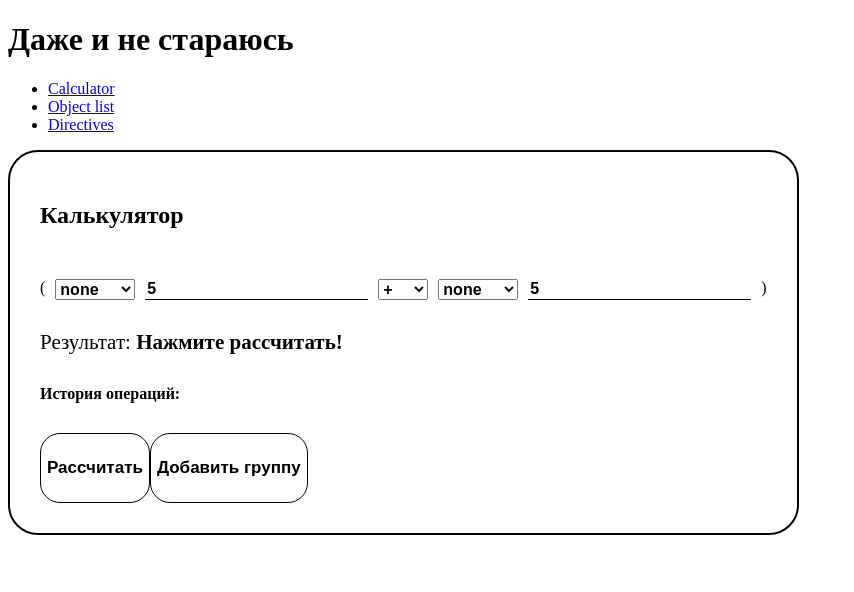
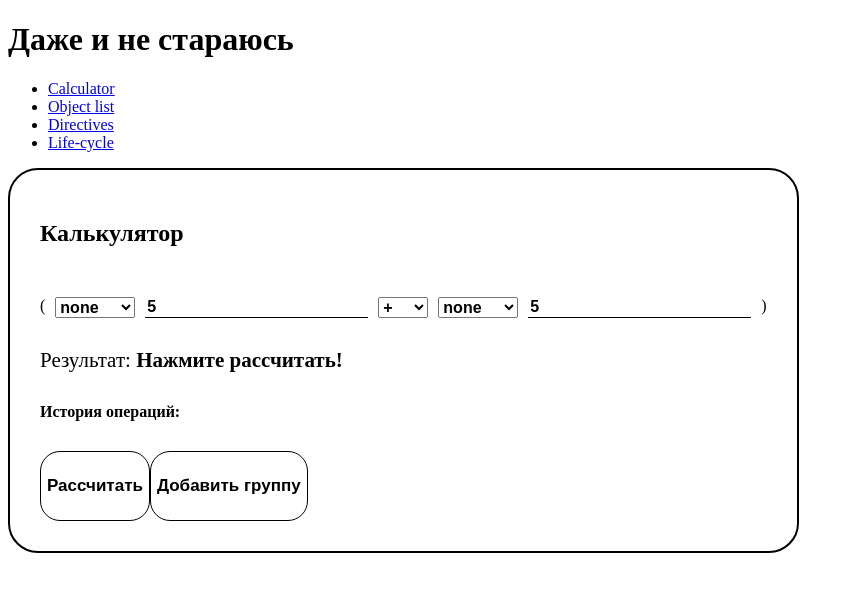
Before and after one commit to sniffjoke/angular-calculator, an Angular app: page /calculator in a window 1280 px wide. Shown: the top 592 px of the page, without its empty margins (0-854 px from the left). Built offline with nearby package versions, Linux system fonts and the light colour scheme.

Commit message:
add life-cycle component

```diff
--- a/src/app/app.component.ts
+++ b/src/app/app.component.ts
@@ -1,6 +1,6 @@
 import { Component } from '@angular/core';
 import { RouterOutlet } from '@angular/router';
-import {MyCalculatorModule} from "./components/my-calculator.module";
+import {MyCalculatorModule} from "./my-calculator/my-calculator.module";
 import {NavigationComponent} from "./components/navigation/navigation.component";
 
 @Component({
--- a/src/app/components/navigation/navigation.component.html
+++ b/src/app/components/navigation/navigation.component.html
@@ -2,4 +2,5 @@
   <li><a routerLink="/calculator" routerLinkActive="active">Calculator</a></li>
   <li><a routerLink="/object-list" routerLinkActive="active">Object list</a></li>
   <li><a routerLink="/directives" routerLinkActive="active">Directives</a></li>
+  <li><a routerLink="/life-cycle" routerLinkActive="active">Life-cycle</a></li>
 </ul>
--- a/src/app/components/my-calculator.module.ts
+++ b/src/app/my-calculator/my-calculator.module.ts
@@ -1,5 +1,5 @@
 import {NgModule} from "@angular/core";
-import {MyCalculatorComponent} from "../my-calculator/my-calculator.component";
+import {MyCalculatorComponent} from "./components/my-calculator.component";
 import {FormsModule} from "@angular/forms";
 import {CommonModule} from "@angular/common";
 
```
Also changed, not shown: src/app/app.routes.ts (+6 -1 lines), src/app/my-calculator/components/my-calculator.component.html (renamed from src/app/my-calculator/my-calculator.component.html), src/app/my-calculator/components/my-calculator.component.scss (renamed from src/app/my-calculator/my-calculator.component.scss), src/app/my-calculator/components/my-calculator.component.ts (renamed from src/app/my-calculator/my-calculator.component.ts).
